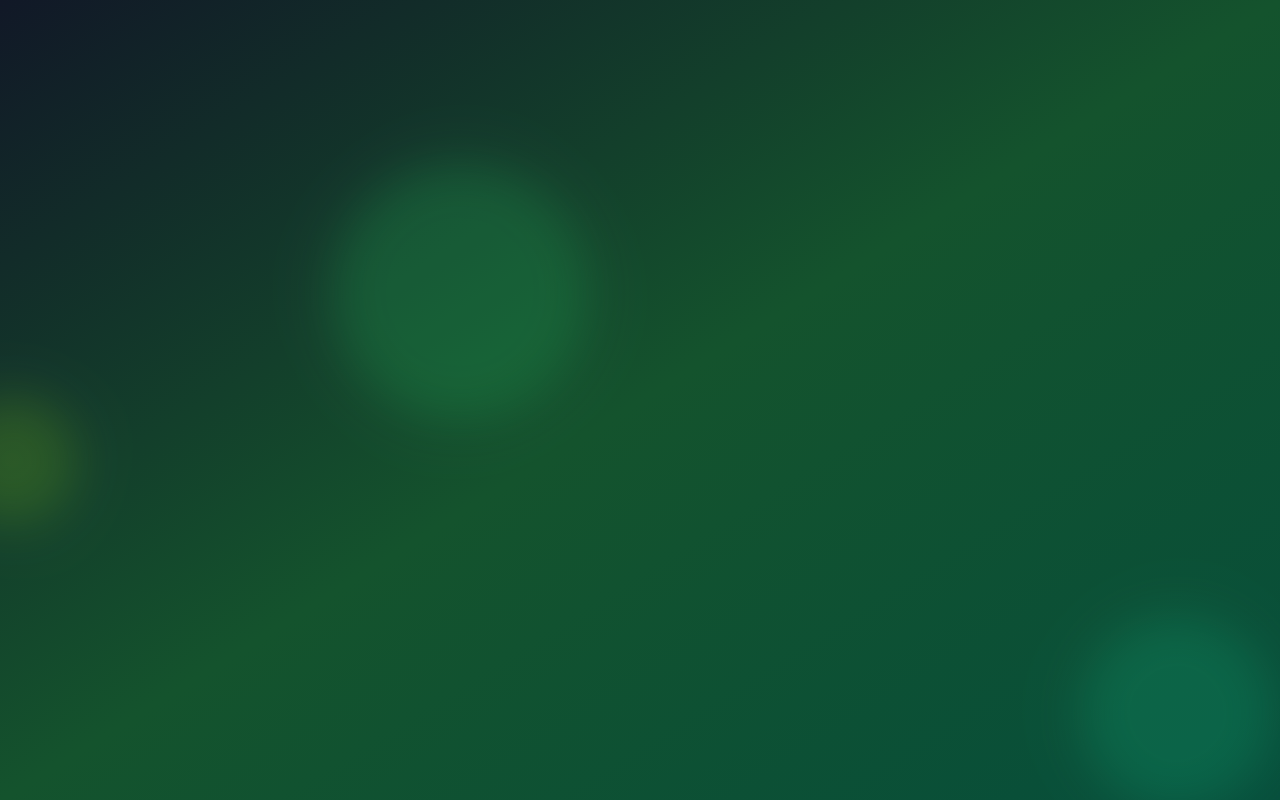
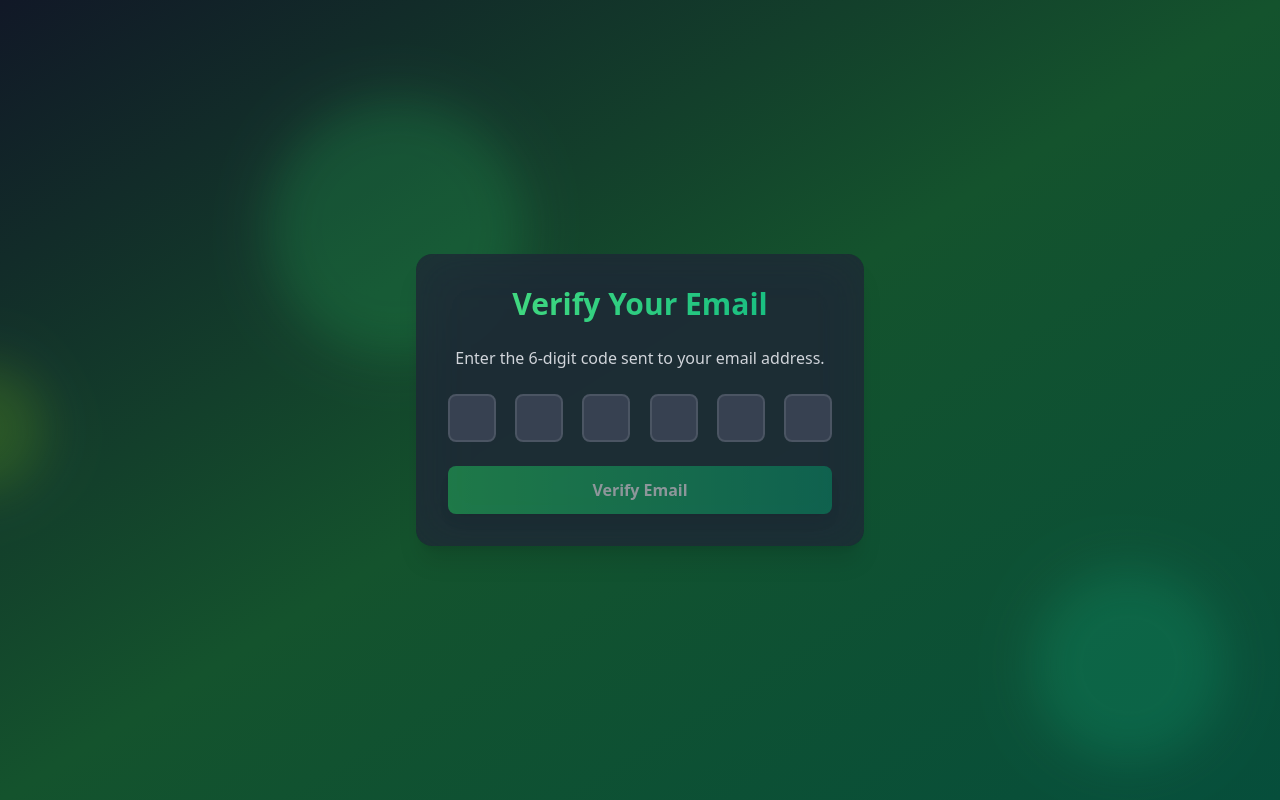
Before and after one commit to kundanhere/netflix-clone, a React app in the folder frontend/: page /verify/email in a window 1280 px wide. Before the commit this address had no page. Built offline with nearby package versions, Linux system fonts and the light colour scheme; the HTML template or start-up script is replaced by a standard one.

Commit message:
add email verification page

```diff
--- a/frontend/eslint.config.js
+++ b/frontend/eslint.config.js
@@ -30,6 +30,7 @@
       ...reactHooks.configs.recommended.rules,
       "react/jsx-no-target-blank": "off",
       "react/prop-types": "off",
+      "react-hooks/exhaustive-deps": "off",
       "react-refresh/only-export-components": [
         "warn",
         { allowConstantExport: true },
--- a/frontend/package.json
+++ b/frontend/package.json
@@ -12,6 +12,7 @@
     "framer-motion": "^11.3.28",
     "react": "^18.3.1",
     "react-dom": "^18.3.1",
+    "react-hot-toast": "^2.4.1",
     "react-router-dom": "^6.26.1"
   },
   "devDependencies": {
--- a/frontend/src/App.jsx
+++ b/frontend/src/App.jsx
@@ -2,6 +2,8 @@
 import FloatingShape from "./components/FloatingShape";
 import SingUpPage from "./pages/SignUpPage";
 import LoginPage from "./pages/LoginPage";
+import EmailVerificationPage from "./pages/EmailVerificationPage";
+import { Toaster } from "react-hot-toast";
 
 function App() {
   return (
@@ -34,7 +36,9 @@
         <Route path="/" element={"Home"} />
         <Route path="/signup" element={<SingUpPage />} />
         <Route path="/login" element={<LoginPage />} />
+        <Route path="/verify/email" element={<EmailVerificationPage />} />
       </Routes>
+      <Toaster />
     </div>
   );
 }
--- /dev/null
+++ b/frontend/src/pages/EmailVerificationPage.jsx
@@ -0,0 +1,109 @@
+import { useEffect, useRef, useState } from "react";
+import { useNavigate } from "react-router-dom";
+import { motion } from "framer-motion";
+import toast from "react-hot-toast";
+
+const EmailVerificationPage = () => {
+  const [code, setCode] = useState(["", "", "", "", "", ""]);
+  const inputRefs = useRef([]);
+  const navigate = useNavigate();
+
+  const isLoading = false;
+
+  const handleChange = (index, value) => {
+    const newCode = [...code];
+
+    // Handle pasted content
+    if (value.length > 1) {
+      const pastedCode = value.slice(0, 6).split("");
+      for (let i = 0; i < 6; i++) {
+        newCode[i] = pastedCode[i] || "";
+      }
+      setCode(newCode);
+
+      // Focus on the last non-empty input or the first empty one
+      const lastFilledIndex = newCode.findLastIndex((digit) => digit !== "");
+      const focusIndex = lastFilledIndex < 5 ? lastFilledIndex + 1 : 5;
+      inputRefs.current[focusIndex].focus();
+    } else {
+      newCode[index] = value;
+      setCode(newCode);
+
+      // Move focus to the next input field if value is entered
+      if (value && index < 5) {
+        inputRefs.current[index + 1].focus();
+      }
+    }
+  };
+
+  const handleKeyDown = (index, e) => {
+    if (e.key === "Backspace" && !code[index] && index > 0) {
+      inputRefs.current[index - 1].focus();
+    }
+  };
+
+  const handleSubmit = async (e) => {
+    e.preventDefault();
+    // const verificationCode = code.join('');
+    try {
+      //   await verifyEmail(verificationCode);
+      navigate("/");
+      toast.success("Email verified successfully");
+    } catch (error) {
+      console.log(error);
+    }
+  };
+
+  // Auto submit when all fields are filled
+  useEffect(() => {
+    if (code.every((digit) => digit !== "")) {
+      handleSubmit(new Event("submit"));
+    }
+  }, [code]);
+
+  return (
+    <div className="max-w-md w-full bg-gray-800 bg-opacity-50 backdrop-filter backdrop-blur-xl rounded-2xl shadow-xl overflow-hidden">
+      <motion.div
+        initial={{ opacity: 0, y: -50 }}
+        animate={{ opacity: 1, y: 0 }}
+        transition={{ duration: 0.5 }}
+        className="bg-gray-800 bg-opacity-50 backdrop-filter backdrop-blur-xl rounded-2xl shadow-2xl p-8 w-full max-w-md"
+      >
+        <h2 className="text-3xl font-bold mb-6 text-center bg-gradient-to-r from-green-400 to-emerald-500 text-transparent bg-clip-text">
+          Verify Your Email
+        </h2>
+        <p className="text-center text-gray-300 mb-6">
+          Enter the 6-digit code sent to your email address.
+        </p>
+
+        <form onSubmit={handleSubmit} className="space-y-6">
+          <div className="flex justify-between">
+            {code.map((digit, index) => (
+              <input
+                key={index}
+                ref={(el) => (inputRefs.current[index] = el)}
+                type="text"
+                maxLength="6"
+                value={digit}
+                onChange={(e) => handleChange(index, e.target.value)}
+                onKeyDown={(e) => handleKeyDown(index, e)}
+                className="size-12 text-center text-2xl font-bold bg-gray-700 text-white border-2 border-gray-600 rounded-lg focus:border-green-500 focus:outline-none"
+              />
+            ))}
+          </div>
+          {/* {error && <p className="text-red-500 font-semibold mt-2">{error}</p>} */}
+          <motion.button
+            whileHover={{ scale: 1.05 }}
+            whileTap={{ scale: 0.95 }}
+            type="submit"
+            disabled={isLoading || code.some((digit) => !digit)}
+            className="w-full bg-gradient-to-r from-green-500 to-emerald-600 text-white font-bold py-3 px-4 rounded-lg shadow-lg hover:from-green-600 hover:to-emerald-700 focus:outline-none focus:ring-2 focus:ring-green-500 focus:ring-opacity-50 disabled:opacity-50"
+          >
+            {isLoading ? "Verifying..." : "Verify Email"}
+          </motion.button>
+        </form>
+      </motion.div>
+    </div>
+  );
+};
+export default EmailVerificationPage;
```
Also changed, not shown: 1 other file (tests, documents, lock files or other folders).
